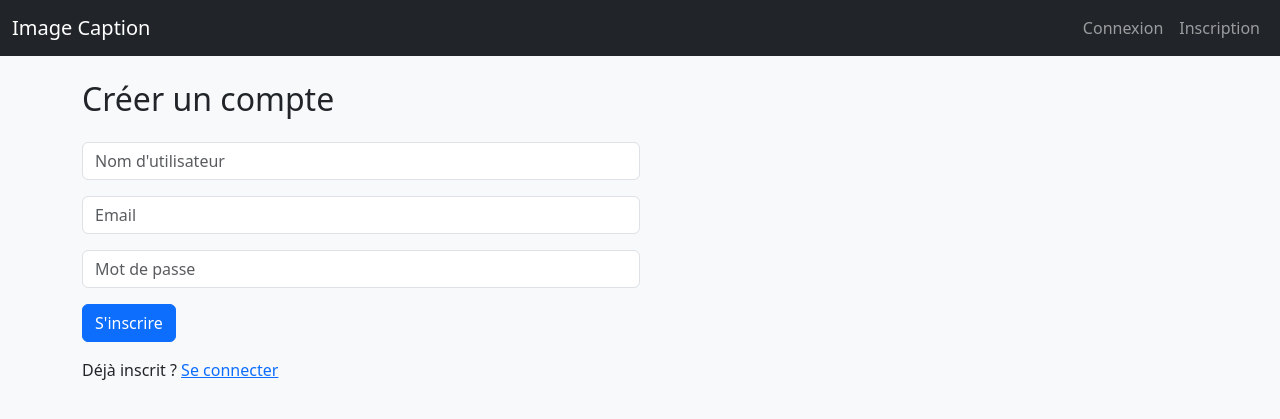
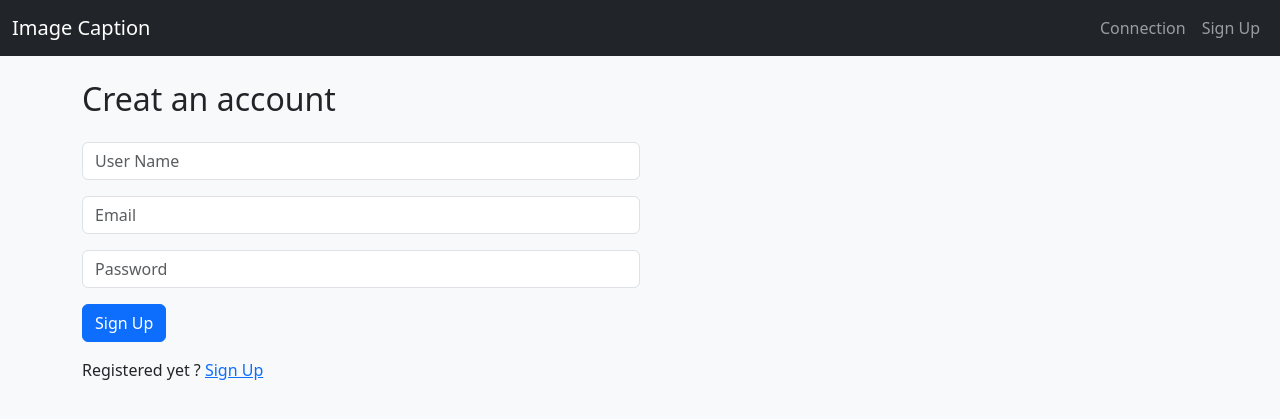
Before and after one commit to Giang-Davy/Image_Caption, a Flask app: page /register in a window 1280 px wide. Shown: the top 419 px of the page. Run offline with Flask 3, Linux system fonts and the light colour scheme; parts of the project's set-up code (start-up, migrations or seed data) failed here and were passed over.

Commit message:
edit all the files for translated all in english

```diff
--- a/PROJET/__init__.py
+++ /dev/null
@@ -1 +0,0 @@
-# Ce fichier peut rester vide
--- a/PROJET/db/db_init.py
+++ b/PROJET/db/db_init.py
@@ -5,7 +5,7 @@ def init_db():
     conn = get_connection()
     cursor = conn.cursor()
 
-    # Table utilisateurs
+    # User table
     cursor.execute("""
     CREATE TABLE IF NOT EXISTS users (
         id INT AUTO_INCREMENT PRIMARY KEY,
@@ -15,7 +15,7 @@ def init_db():
     )
     """)
 
-    # Table historique (lié aux utilisateurs)
+    # History Table (for each users)
     cursor.execute("""
     CREATE TABLE IF NOT EXISTS history (
         id INT AUTO_INCREMENT PRIMARY KEY,
--- a/PROJET/models/__init__.py
+++ /dev/null
@@ -1 +0,0 @@
-# Ce fichier peut rester vide
--- a/PROJET/models/caption_model.py
+++ b/PROJET/models/caption_model.py
@@ -5,7 +5,7 @@ from torchvision import models, transforms
 from transformers import GPT2Tokenizer
 from config import device, embed_size, hidden_size, vocab_size
 
-# === Classes modèle ===
+# === Model Class ===
 class EncoderCNN(nn.Module):
     def __init__(self, embed_size):
         super().__init__()
@@ -44,7 +44,7 @@ class ImageCaptioningModel(nn.Module):
         outputs = self.decoder(features, captions)
         return outputs
 
-# === Préparation modèle ===
+# === Preparin the model ===
 model = ImageCaptioningModel(embed_size, hidden_size, vocab_size).to(device)
 model.load_state_dict(torch.load("checkpoint_epoch3.pth", map_location=device))
 model.eval()
--- a/PROJET/routes/__init__.py
+++ /dev/null
@@ -1 +0,0 @@
-# Ce fichier peut rester vide
--- a/PROJET/templates/base.html
+++ b/PROJET/templates/base.html
@@ -14,11 +14,11 @@
       <ul class="navbar-nav ms-auto">
         {% if session.get("user_id") %}
           <li class="nav-item"><a class="nav-link" href="/">Upload</a></li>
-          <li class="nav-item"><a class="nav-link" href="/images">Mes Images</a></li>
-          <li class="nav-item"><a class="nav-link" href="/logout">Déconnexion</a></li>
+          <li class="nav-item"><a class="nav-link" href="/images">My images</a></li>
+          <li class="nav-item"><a class="nav-link" href="/logout">Deconnection</a></li>
         {% else %}
-          <li class="nav-item"><a class="nav-link" href="/login">Connexion</a></li>
-          <li class="nav-item"><a class="nav-link" href="/register">Inscription</a></li>
+          <li class="nav-item"><a class="nav-link" href="/login">Connection</a></li>
+          <li class="nav-item"><a class="nav-link" href="/register">Sign Up</a></li>
         {% endif %}
       </ul>
     </div>
--- a/PROJET/templates/images.html
+++ b/PROJET/templates/images.html
@@ -4,7 +4,7 @@
 <h2 class="mb-4">Mes Images Uploadées</h2>
 
 <form action="/delete_all" method="post" class="mb-4">
-    <button type="submit" class="btn btn-danger">Tout supprimer</button>
+    <button type="submit" class="btn btn-danger">Delete all</button>
 </form>
 
 <div class="row">
@@ -15,7 +15,7 @@
             <div class="card-body">
                 <p class="card-text">{{ item.caption }}</p>
                 <form action="/delete/{{ item.file_id }}" method="post">
-                    <button type="submit" class="btn btn-sm btn-outline-danger">Supprimer</button>
+                    <button type="submit" class="btn btn-sm btn-outline-danger">Delete</button>
                 </form>
             </div>
         </div>
--- a/PROJET/templates/login.html
+++ b/PROJET/templates/login.html
@@ -1,7 +1,7 @@
 {% extends "base.html" %}
 {% block title %}Connexion{% endblock %}
 {% block content %}
-<h2 class="mb-4">Se connecter</h2>
+<h2 class="mb-4">Sign In</h2>
 <form action="/login" method="post" class="w-50">
     <div class="mb-3">
         <input type="text" name="username" placeholder="Nom d'utilisateur" class="form-control" required>
@@ -9,7 +9,7 @@
     <div class="mb-3">
         <input type="password" name="password" placeholder="Mot de passe" class="form-control" required>
     </div>
-    <button type="submit" class="btn btn-success">Se connecter</button>
+    <button type="submit" class="btn btn-success">Sign In</button>
 </form>
-<p class="mt-3">Pas encore inscrit ? <a href="/register">S'inscrire</a></p>
+<p class="mt-3">Not registered yet ? <a href="/register">Sign Up</a></p>
 {% endblock %}
--- a/PROJET/templates/register.html
+++ b/PROJET/templates/register.html
@@ -1,18 +1,18 @@
 {% extends "base.html" %}
 {% block title %}Inscription{% endblock %}
 {% block content %}
-<h2 class="mb-4">Créer un compte</h2>
+<h2 class="mb-4">Creat an account</h2>
 <form action="/register" method="post" class="w-50">
     <div class="mb-3">
-        <input type="text" name="username" placeholder="Nom d'utilisateur" class="form-control" required>
+        <input type="text" name="username" placeholder="User Name" class="form-control" required>
     </div>
     <div class="mb-3">
         <input type="email" name="email" placeholder="Email" class="form-control" required>
     </div>
     <div class="mb-3">
-        <input type="password" name="password" placeholder="Mot de passe" class="form-control" required>
+        <input type="password" name="password" placeholder="Password" class="form-control" required>
     </div>
-    <button type="submit" class="btn btn-primary">S'inscrire</button>
+    <button type="submit" class="btn btn-primary">Sign Up</button>
 </form>
-<p class="mt-3">Déjà inscrit ? <a href="/login">Se connecter</a></p>
+<p class="mt-3">Registered yet ? <a href="/login">Sign Up</a></p>
 {% endblock %}
--- a/PROJET/templates/upload.html
+++ b/PROJET/templates/upload.html
@@ -1,12 +1,12 @@
 {% extends "base.html" %}
 {% block title %}Upload Image{% endblock %}
 {% block content %}
-<h2 class="mb-4">Uploader une image</h2>
+<h2 class="mb-4">Upload an image</h2>
 <form action="/upload" method="post" enctype="multipart/form-data" class="mb-3">
     <div class="mb-3">
         <input type="file" name="file" class="form-control" required>
     </div>
-    <button type="submit" class="btn btn-primary">Uploader</button>
+    <button type="submit" class="btn btn-primary">Upload</button>
 </form>
-<a href="/images" class="btn btn-outline-secondary">Voir toutes mes images</a>
+<a href="/images" class="btn btn-outline-secondary">View all the images</a>
 {% endblock %}
--- a/PROJET/utils/__init__.py
+++ /dev/null
@@ -1 +0,0 @@
-# Ce fichier peut rester vide
```
Also changed, not shown: PROJET/db/mysql.py (+4 -4 lines), caption.py (+5 -5 lines), trainGPT2.py (+5 -5 lines).
